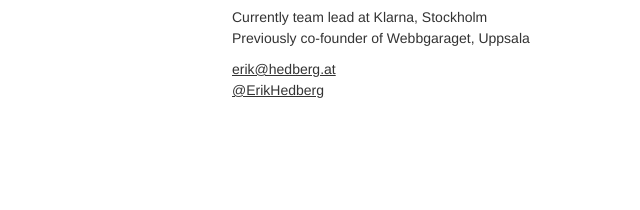
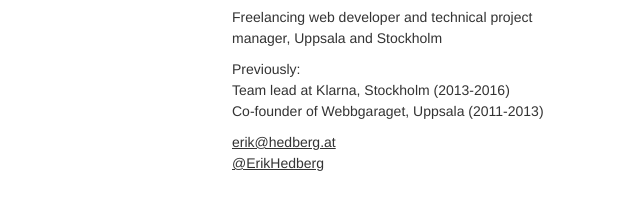
Before and after one commit to gish/erikhedberg.se, a plain HTML site: page index.html in a window 1280 px wide. Shown: the part 156-366 px from the top of the page, without its empty margins (312-952 px from the left). Drawn offline with Linux system fonts and the light colour scheme.

Commit message:
Update current employment status

```diff
--- a/index.html
+++ b/index.html
@@ -24,8 +24,12 @@
       <h1>Erik Hedberg</h1>
       <p class="ingress">I create business value by engineering the web.</p>
       <p>
-                Currently team lead at Klarna, Stockholm<br>
-                Previously co-founder of Webbgaraget, Uppsala
+        Freelancing web developer and technical project manager, Uppsala and Stockholm<br>
+      </p>
+      <p>
+        Previously:<br>
+        Team lead at Klarna, Stockholm (2013-2016)<br>
+        Co-founder of Webbgaraget, Uppsala (2011-2013)<br>
       </p>
       <p>
         <a href="mailto:erik@hedberg.at">erik@hedberg.at</a><br>
```
Lines whose indentation alone changed are shown as unchanged.
